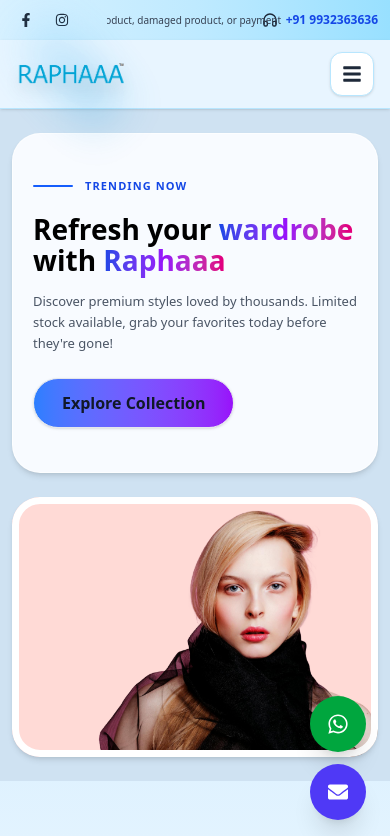
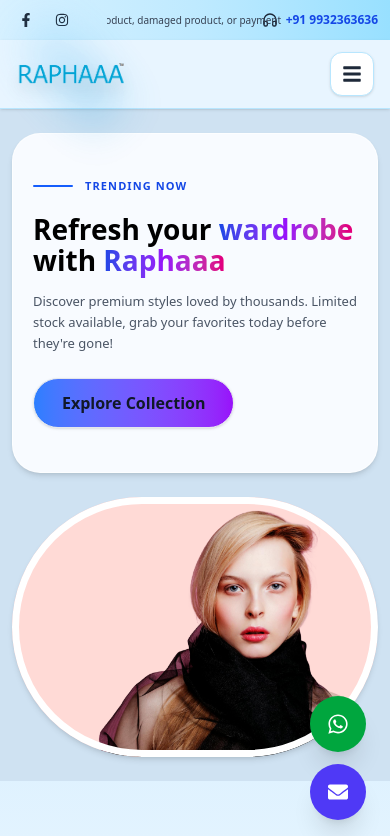
Before and after one commit to yarrowtech-intern2/Raphaaa-Landing, a React (Vite) app: page / in a window 390 px wide. Shown: the top 836 px of the page. Built offline with nearby package versions, Linux system fonts and the light colour scheme.

Commit message:
fixed error

```diff
--- a/src/Component/Hero.jsx
+++ b/src/Component/Hero.jsx
@@ -73,7 +73,7 @@
             <div
               className="
                 relative w-full shadow-md overflow-hidden
-                rounded-[28px] lg:rounded-l-none lg:rounded-r-[999px]
+                rounded-full lg:rounded-l-none lg:rounded-r-[999px]
                 h-[260px] sm:h-[420px] lg:h-[520px]
               "
             >
@@ -87,7 +87,7 @@
               <div
                 className="
                   absolute inset-0 pointer-events-none
-                  rounded-[28px] lg:rounded-l-none lg:rounded-r-[999px]
+                  rounded-full lg:rounded-l-none lg:rounded-r-[999px]
                   border-[7px] sm:border-[10px] border-white
                 "
               />
```
